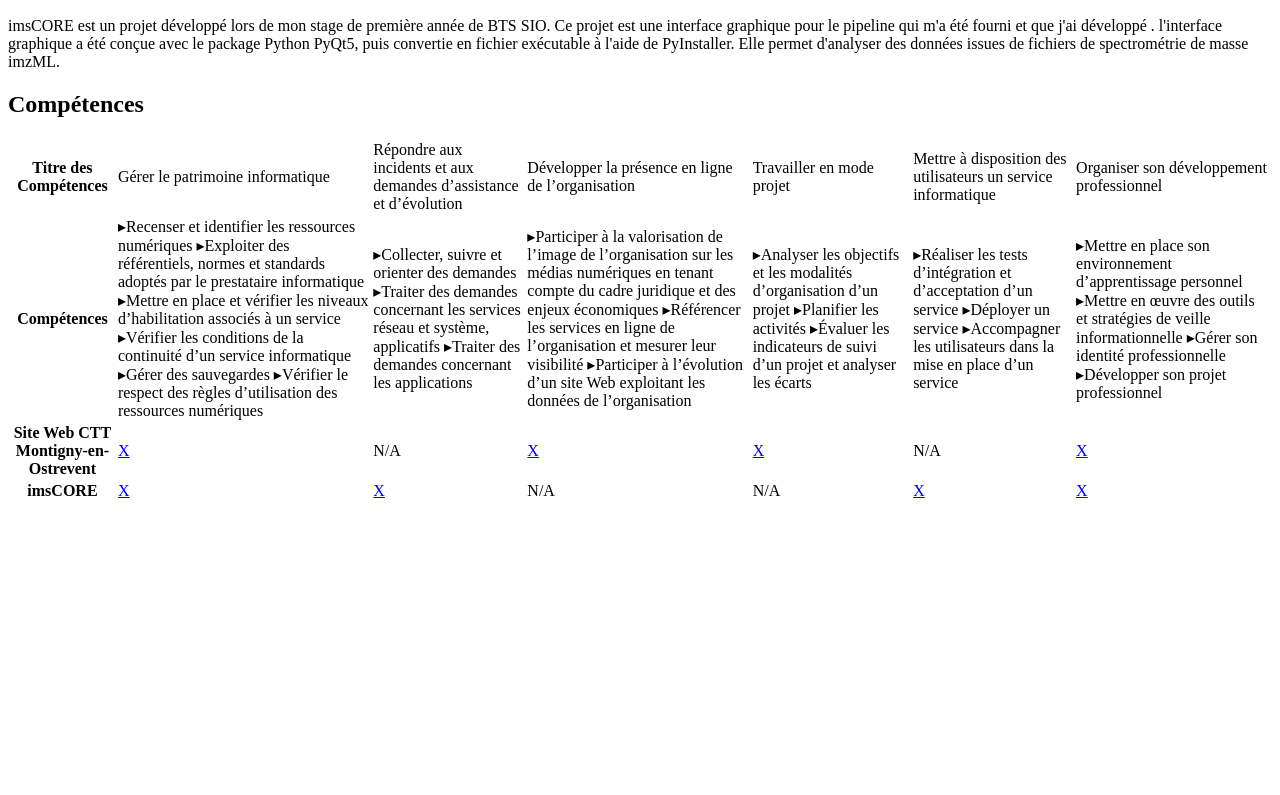
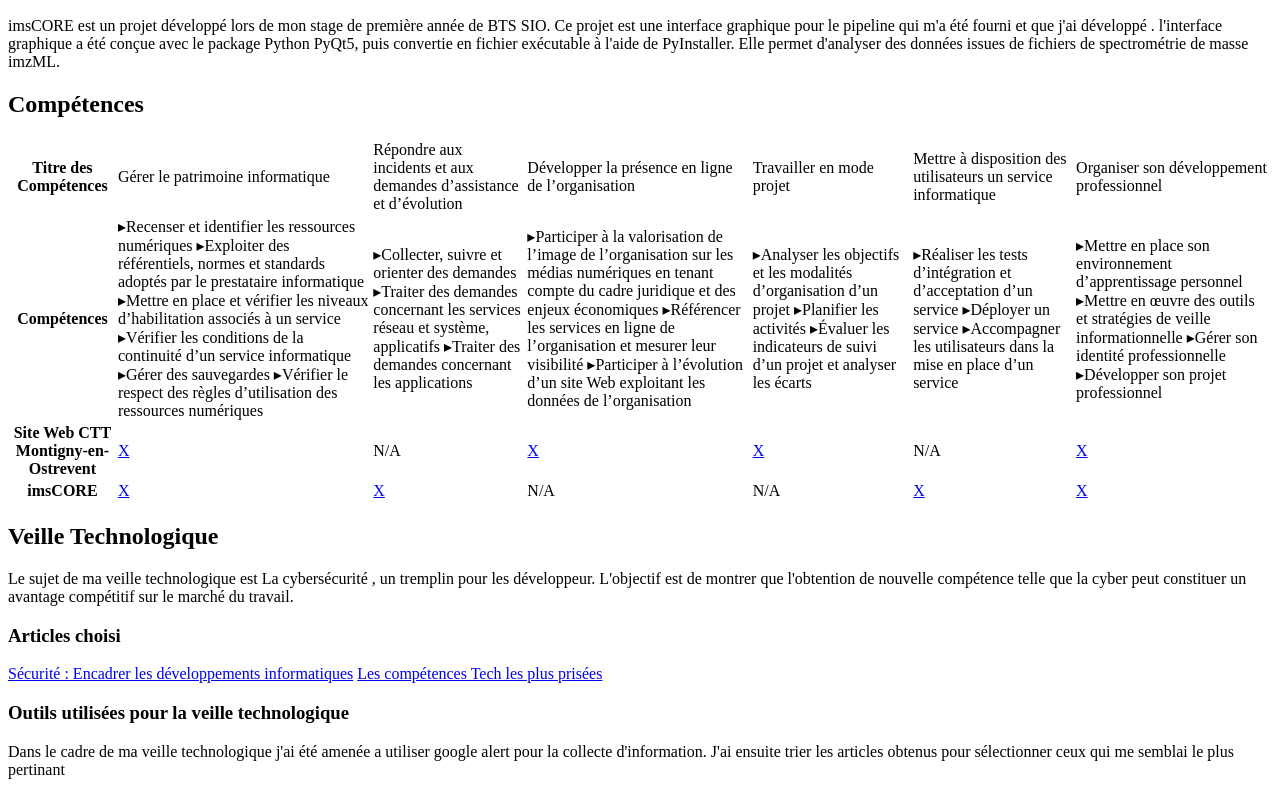
Before and after one commit to Pikachu73gaming/portfolio-nils-charfeddine-barbier, a plain HTML site: page index.html in a window 1280 px wide. Shown: the part 770-1565 px from the top of the page. Before the commit the page ends 1281 px from the top, so only its background shows below. Drawn offline with Linux system fonts and the light colour scheme.

Commit message:
New Section

```diff
--- a/index.html
+++ b/index.html
@@ -86,5 +86,19 @@
         <td><a href="./preuve_compétences.html">X</a></td>
     </tr>
     </table>
+
+    <h2>Veille Technologique</h2>
+
+    <p>Le sujet de ma veille technologique est La cybersécurité , un tremplin pour les développeur. L'objectif est de montrer que l'obtention de nouvelle compétence telle que la cyber peut constituer un avantage compétitif sur le marché du travail.</p>
+
+    <h3>Articles choisi</h3>
+
+    <a href="https://www.cnil.fr/fr/securite-encadrer-les-developpements-informatiques">Sécurité : Encadrer les développements informatiques</a>
+
+    <a href="https://www.ironhack.com/fr/blog/les-competences-technologiques-les-plus-prisees-en-2023">Les compétences Tech les plus prisées</a>
+
+    <h3>Outils utilisées pour la veille technologique</h3>
+
+    <p>Dans le cadre de ma veille technologique j'ai été amenée a utiliser google alert pour la collecte d'information. J'ai ensuite trier les articles obtenus pour sélectionner ceux qui me semblai le plus pertinant</p>
 </body>
 </html>
```
